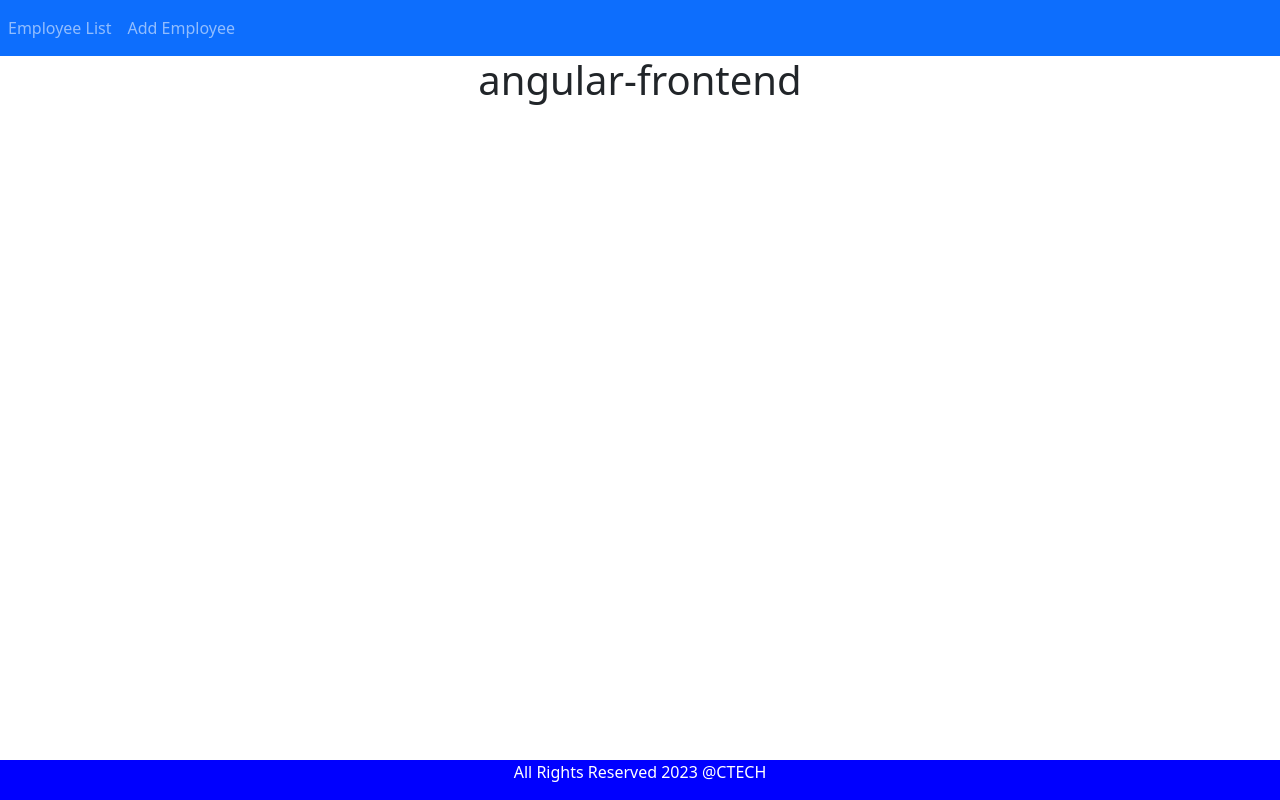
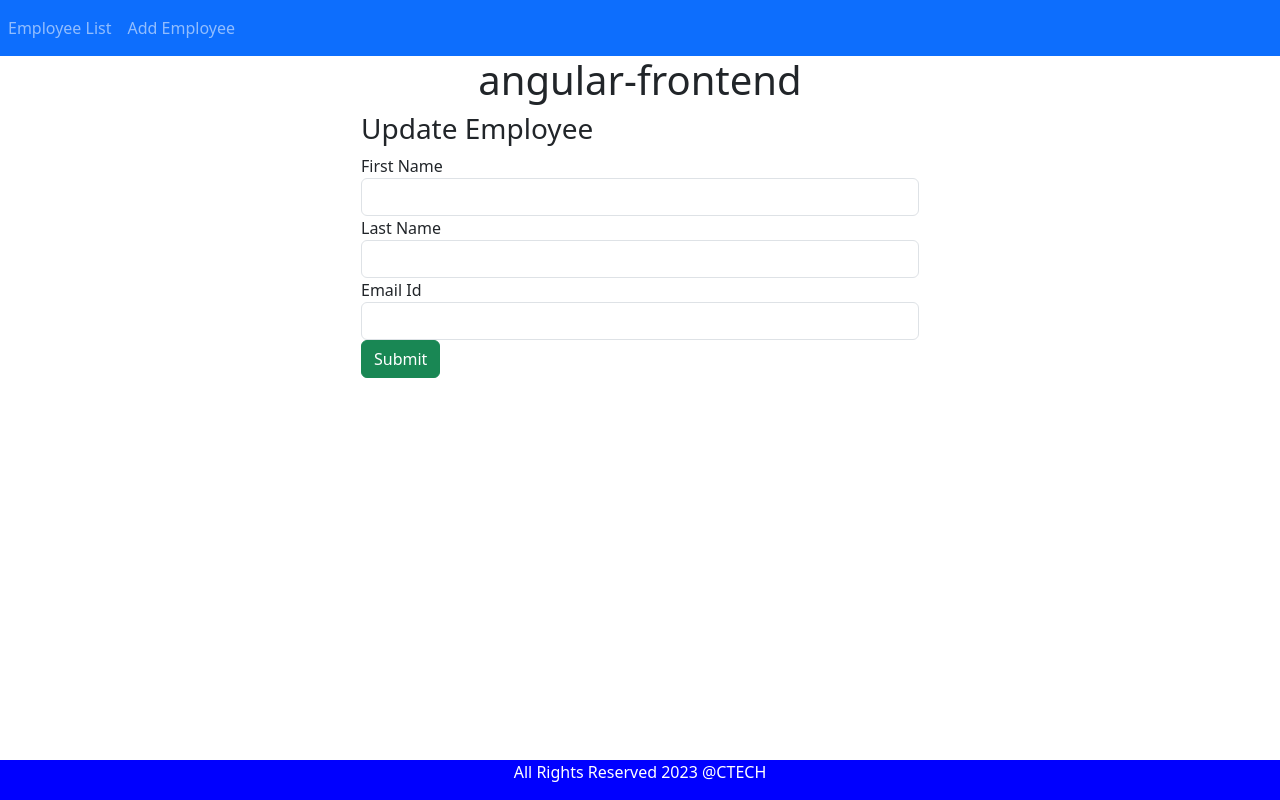
Before and after one commit to P-A-Chathura-Madhava/CRUD-employee-management-system-frontend, an Angular app: page /update-employee/1 in a window 1280 px wide. Before the commit this address led to /. Built offline with nearby package versions, Linux system fonts and the light colour scheme; no server answers.

Commit message:
apply update an employee feature

```diff
--- a/src/app/app-routing.module.ts
+++ b/src/app/app-routing.module.ts
@@ -3,6 +3,7 @@
 import { EmployeeListComponent } from './component/employee-list/employee-list.component';
 import { CreateEmployeeComponent } from './component/create-employee/create-employee.component';
 import { EmployeeDetailsComponent } from './component/employee-details/employee-details.component';
+import { UpdateEmployeeComponent } from './component/update-employee/update-employee.component';
 
 const routes: Routes = [
   {
@@ -16,6 +17,7 @@
     pathMatch: 'full',
   },
   { path: 'employee-details/:id', component: EmployeeDetailsComponent },
+  {path: 'update-employee/:id', component: UpdateEmployeeComponent}
 ];
 
 @NgModule({
--- a/src/app/app.module.ts
+++ b/src/app/app.module.ts
@@ -8,13 +8,15 @@
 import { CreateEmployeeComponent } from './component/create-employee/create-employee.component';
 import { FormsModule } from '@angular/forms';
 import { EmployeeDetailsComponent } from './component/employee-details/employee-details.component';
+import { UpdateEmployeeComponent } from './component/update-employee/update-employee.component';
 
 @NgModule({
   declarations: [
     AppComponent,
     EmployeeListComponent,
     CreateEmployeeComponent,
-    EmployeeDetailsComponent
+    EmployeeDetailsComponent,
+    UpdateEmployeeComponent
   ],
   imports: [
     BrowserModule,
--- a/src/app/component/employee-list/employee-list.component.html
+++ b/src/app/component/employee-list/employee-list.component.html
@@ -15,7 +15,7 @@
             <td> {{ employee.address }} </td>
             <td> {{ employee.contact }} </td>
             <td>
-                <button class = "btn btn-info"> Update</button>
+                <button (click) = "updateEmployee(employee.id)" class = "btn btn-info"> Update</button>
                 <button class = "btn btn-danger" style="margin-left: 10px"> Delete</button>
                 <button (click) = "employeeDetails(employee.id)" class = "btn btn-info" style="margin-left: 10px"> View</button>
             </td>
--- a/src/app/component/employee-list/employee-list.component.ts
+++ b/src/app/component/employee-list/employee-list.component.ts
@@ -27,4 +27,8 @@
   employeeDetails(id: number){
     this.router.navigate(['employee-details', id]);
   }
+
+  updateEmployee(id: number){
+    this.router.navigate(['update-employee', id]);
+  }
 }
--- /dev/null
+++ b/src/app/component/update-employee/update-employee.component.html
@@ -0,0 +1,26 @@
+<div class="col-md-6 offset-md-3">
+    <h3> Update Employee </h3>
+    <form (ngSubmit) = "onSubmit()">
+
+        <div class="form-group">
+            <label> First Name</label>
+            <input type="text" class ="form-control" id = "name"
+                [(ngModel)] = "employee.name" name = "name">
+        </div>
+
+        <div class="form-group">
+            <label> Last Name</label>
+            <input type="text" class ="form-control" id = "address"
+                [(ngModel)] = "employee.address" name = "address">
+        </div>
+
+        <div class="form-group">
+            <label> Email Id</label>
+            <input type="text" class ="form-control" id = "contact"
+                [(ngModel)] = "employee.contact" name = "contact">
+        </div>
+
+        <button class = "btn btn-success" type ="submit">Submit</button>
+
+    </form>
+    </div>
--- /dev/null
+++ b/src/app/component/update-employee/update-employee.component.ts
@@ -0,0 +1,39 @@
+import { Component, OnInit } from '@angular/core';
+import { ActivatedRoute, Router } from '@angular/router';
+import { Employee } from 'src/app/model/employee';
+import { EmployeeService } from 'src/app/service/employee.service';
+
+@Component({
+  selector: 'app-update-employee',
+  templateUrl: './update-employee.component.html',
+  styleUrls: ['./update-employee.component.css']
+})
+export class UpdateEmployeeComponent implements OnInit {
+
+  id: number;
+  employee: Employee = new Employee();
+
+  constructor(private employeeService: EmployeeService,
+    private route: ActivatedRoute,
+    private router: Router) { }
+
+  ngOnInit(): void {
+    this.id = this.route.snapshot.params['id'];
+
+    this.employeeService.getEmployeeById(this.id).subscribe(data => {
+      this.employee = data;
+    }, error => console.log(error));
+  }
+
+  onSubmit(){
+    this.employeeService.updateEmployee(this.id, this.employee).subscribe( data =>{
+      this.goToEmployeeList();
+    }
+    , error => console.log(error));
+  }
+
+  goToEmployeeList(){
+    this.router.navigate(['/employees']);
+  }
+
+}
--- a/src/app/service/employee.service.ts
+++ b/src/app/service/employee.service.ts
@@ -22,4 +22,8 @@
   getEmployeeById(id: number): Observable<Employee>{
     return this.httpClient.get<Employee>(`${this.baseURL}/${id}`);
   }
+
+  updateEmployee(id: number, employee: Employee): Observable<Object>{
+    return this.httpClient.put(`${this.baseURL}/${id}`, employee);
+  }
 }
```
Also changed, not shown: src/app/component/update-employee/update-employee.component.css (added), 1 other file (tests, documents, lock files or other folders).
